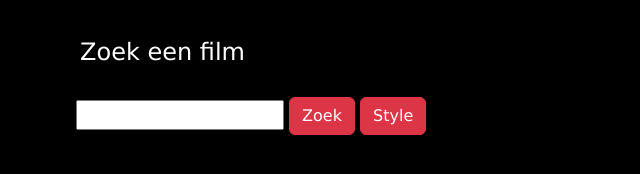
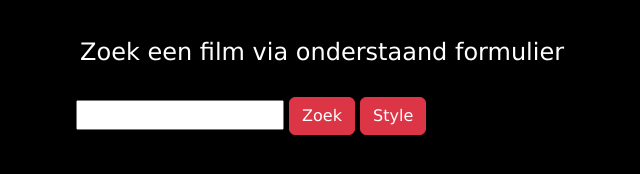
Before and after one commit to Lenadubovets/Search-movies, a plain HTML site: page index.html in a window 1280 px wide. Shown: the whole page, without its empty margins (74-714 px from the left). Drawn offline with nearby package versions, Linux system fonts and the light colour scheme; a web font is replaced by a local one.

Commit message:
updated text in search label

```diff
--- a/index.html
+++ b/index.html
@@ -24,7 +24,7 @@
     <div class="container navbar">
       <div class="row">
         <div class="col-md-12">
-          <h1>Zoek een film</h1>
+          <h1>Zoek een film via onderstaand formulier</h1>
           <div class="container">
             <input type="text" id="namemovie" required />
             <button id="searchButtom" class="btn btn-danger">Zoek</button>
```
